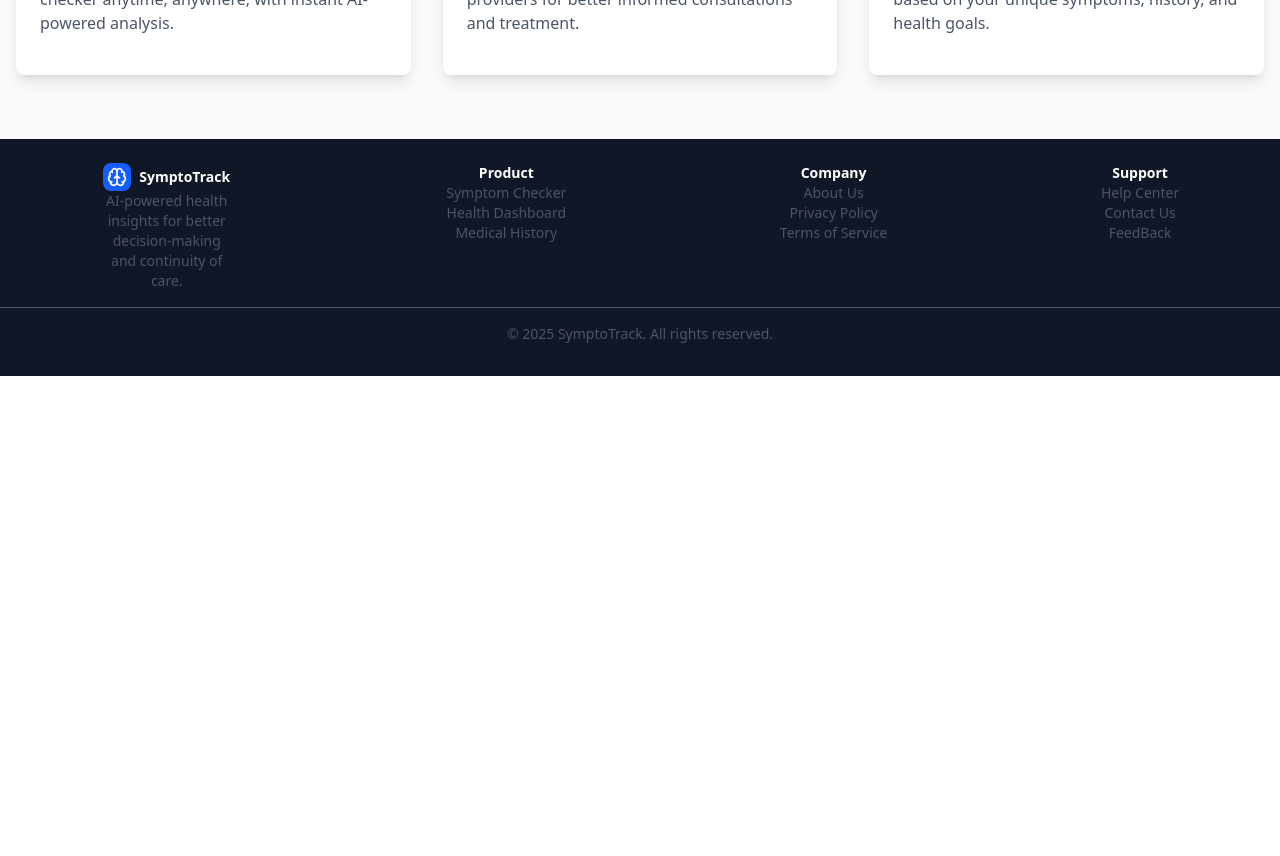
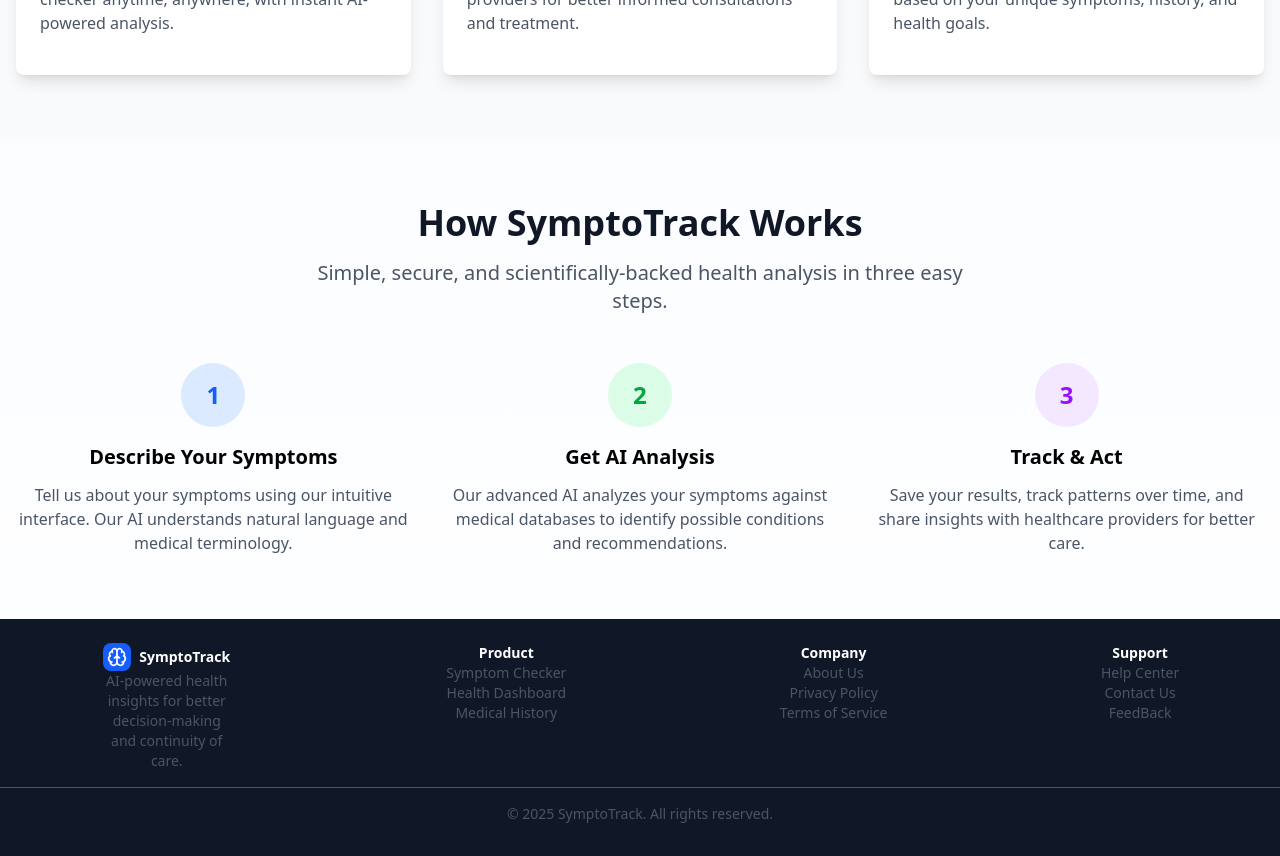
Before and after one commit to BelhiaSofiane/MediGuide, a React (Vite) app: page / in a window 1280 px wide. Shown: the part 1740-2596 px from the top of the page. Before the commit the page ends 2116 px from the top, so only its background shows below. Built offline with nearby package versions, Linux system fonts and the light colour scheme.

Commit message:
added How it works section to main page

```diff
--- a/src/components/Layout.jsx
+++ b/src/components/Layout.jsx
@@ -38,6 +38,8 @@ const Layout = ({ children }) => {
             </header>
 
             <main className="">
+
+
                 {/* Hero Section */}
                 <section className='container mx-auto px-4 py-16 text-center'>
                     <p className='inline-block rounded px-2.5 py-0.5 text-sm font-medium bg-gray-100 text-gray-800 mb-4'>
@@ -70,6 +72,10 @@ const Layout = ({ children }) => {
                         Start Your Health Journey
                     </button>
                 </section>
+
+
+
+
                 {/* Features */}
                 <section id='features' className='py-16 bg-gray-50'>
                     <div className='container mx-auto px-4'>
@@ -83,7 +89,7 @@ const Layout = ({ children }) => {
                             <div className="rounded-lg border-0 shadow-lg p-6 bg-white">
                                 <div className="mb-4">
                                     <svg className="w-12 h-12 text-blue-600 mb-4" fill="none" stroke="currentColor" viewBox="0 0 24 24">
-                                        <Brain/>
+                                        <Brain />
                                     </svg>
                                     <h3 className="text-lg font-semibold">AI Symptom Analysis</h3>
                                     <p className="text-gray-600 mt-2">
@@ -107,7 +113,7 @@ const Layout = ({ children }) => {
                             <div className="rounded-lg border-0 shadow-lg p-6 bg-white">
                                 <div className="mb-4">
                                     <svg className="w-12 h-12 text-purple-600 mb-4" fill="none" stroke="currentColor" viewBox="0 0 24 24">
-                                        <TrendingUp/>
+                                        <TrendingUp />
                                     </svg>
                                     <h3 className="text-lg font-semibold">Health Trends</h3>
                                     <p className="text-gray-600 mt-2">
@@ -119,7 +125,7 @@ const Layout = ({ children }) => {
                             <div className="rounded-lg border-0 shadow-lg p-6 bg-white">
                                 <div className="mb-4">
                                     <svg className="w-12 h-12 text-orange-600 mb-4" fill="none" stroke="currentColor" viewBox="0 0 24 24">
-                                        <Clock/>
+                                        <Clock />
                                     </svg>
                                     <h3 className="text-lg font-semibold">24/7 Availability</h3>
                                     <p className="text-gray-600 mt-2">
@@ -131,7 +137,7 @@ const Layout = ({ children }) => {
                             <div className="rounded-lg border-0 shadow-lg p-6 bg-white">
                                 <div className="mb-4">
                                     <svg className="w-12 h-12 text-red-600 mb-4" fill="none" stroke="currentColor" viewBox="0 0 24 24">
-                                        <Users/>
+                                        <Users />
                                     </svg>
                                     <h3 className="text-lg font-semibold">Care Continuity</h3>
                                     <p className="text-gray-600 mt-2">
@@ -143,7 +149,7 @@ const Layout = ({ children }) => {
                             <div className="rounded-lg border-0 shadow-lg p-6 bg-white">
                                 <div className="mb-4">
                                     <svg className="w-12 h-12 text-yellow-600 mb-4" fill="none" stroke="currentColor" viewBox="0 0 24 24">
-                                        <Star/>
+                                        <Star />
                                     </svg>
                                     <h3 className="text-lg font-semibold">Personalized Advice</h3>
                                     <p className="text-gray-600 mt-2">
@@ -155,7 +161,56 @@ const Layout = ({ children }) => {
 
                     </div>
                 </section>
+
+                {/* How It Works */}
+                <section id="how-it-works" className="py-16">
+                    <div className="container mx-auto px-4">
+                        <div className="text-center mb-12">
+                            <h2 className="text-3xl md:text-4xl font-bold text-gray-900 mb-4">How SymptoTrack Works</h2>
+                            <p className="text-xl text-gray-600 max-w-2xl mx-auto">
+                                Simple, secure, and scientifically-backed health analysis in three easy steps.
+                            </p>
+                        </div>
+
+                        <div className="grid md:grid-cols-3 gap-8">
+                            <div className="text-center">
+                                <div className="w-16 h-16 bg-blue-100 rounded-full flex items-center justify-center mx-auto mb-4">
+                                    <span className="text-2xl font-bold text-blue-600">1</span>
+                                </div>
+                                <h3 className="text-xl font-semibold mb-3">Describe Your Symptoms</h3>
+                                <p className="text-gray-600">
+                                    Tell us about your symptoms using our intuitive interface. Our AI understands natural language and
+                                    medical terminology.
+                                </p>
+                            </div>
+
+                            <div className="text-center">
+                                <div className="w-16 h-16 bg-green-100 rounded-full flex items-center justify-center mx-auto mb-4">
+                                    <span className="text-2xl font-bold text-green-600">2</span>
+                                </div>
+                                <h3 className="text-xl font-semibold mb-3">Get AI Analysis</h3>
+                                <p className="text-gray-600">
+                                    Our advanced AI analyzes your symptoms against medical databases to identify possible conditions and
+                                    recommendations.
+                                </p>
+                            </div>
+
+                            <div className="text-center">
+                                <div className="w-16 h-16 bg-purple-100 rounded-full flex items-center justify-center mx-auto mb-4">
+                                    <span className="text-2xl font-bold text-purple-600">3</span>
+                                </div>
+                                <h3 className="text-xl font-semibold mb-3">Track & Act</h3>
+                                <p className="text-gray-600">
+                                    Save your results, track patterns over time, and share insights with healthcare providers for better
+                                    care.
+                                </p>
+                            </div>
+                        </div>
+                    </div>
+                </section>
             </main>
+
+
             <footer className="bg-gray-900 text-center text-sm text-gray-600 py-4">
 
                 <div className="flex gap-3 justify-around mt-2 mb-4 flex-col sm:flex-row">
```
